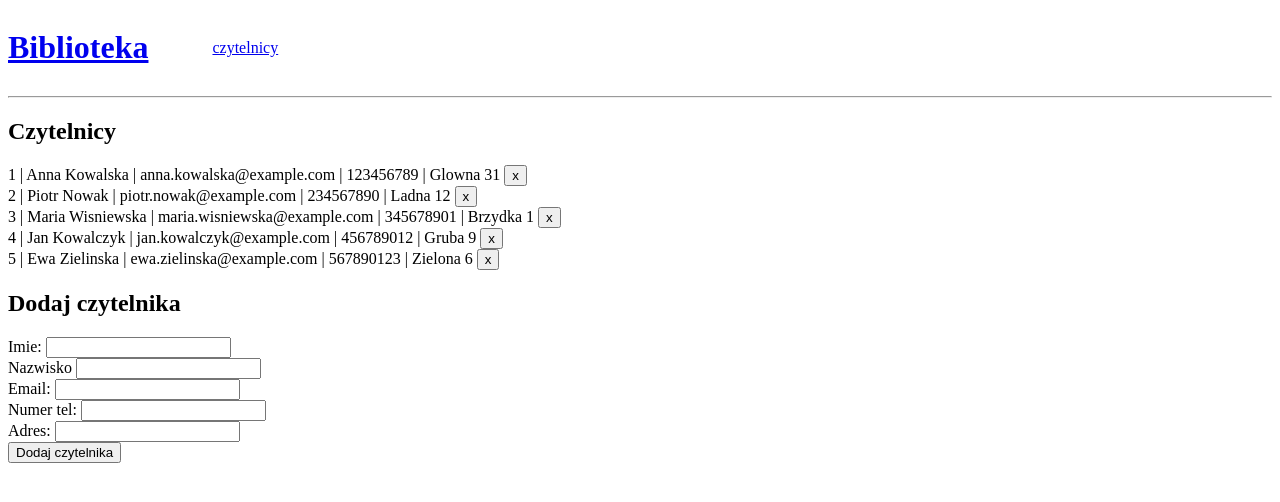
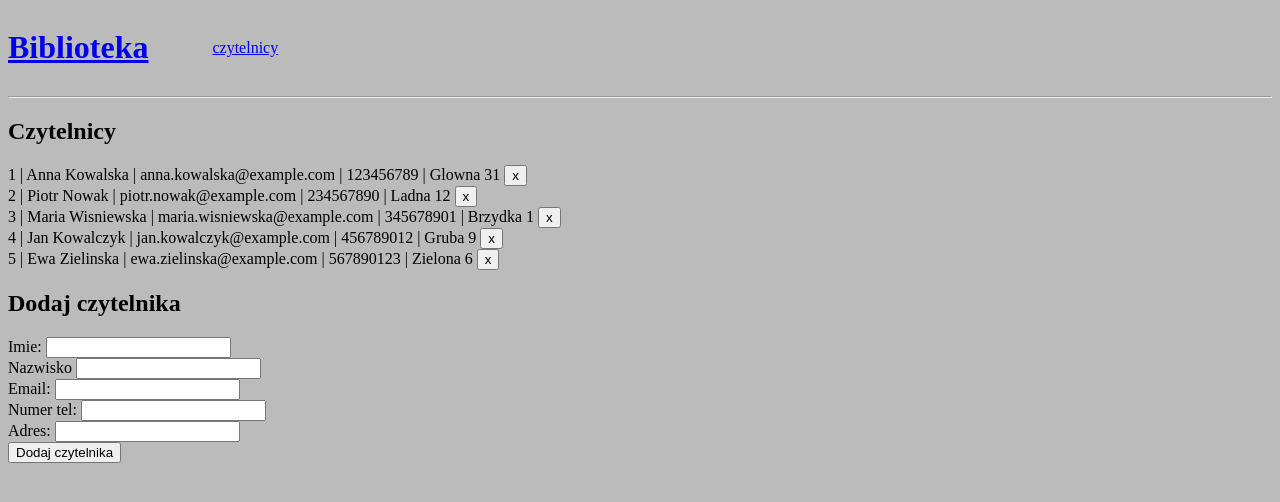
Before and after one commit to kitkovsky/janek-php, a PHP site: page /pages/readers.php in a window 1280 px wide. Shown: the top 502 px of the page. Run offline with PHP 8.4, Linux system fonts and the light colour scheme; data comes from the database, SQL or seed files in the repository.

Commit message:
add gray bg color

```diff
--- a/style.css
+++ b/style.css
@@ -1,3 +1,7 @@
+body {
+  background-color: #bbb;
+}
+
 .header {
   display: flex;
 
```
